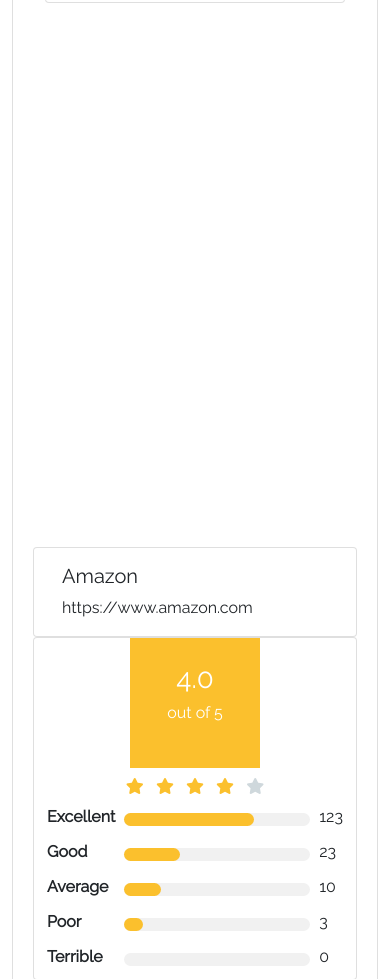
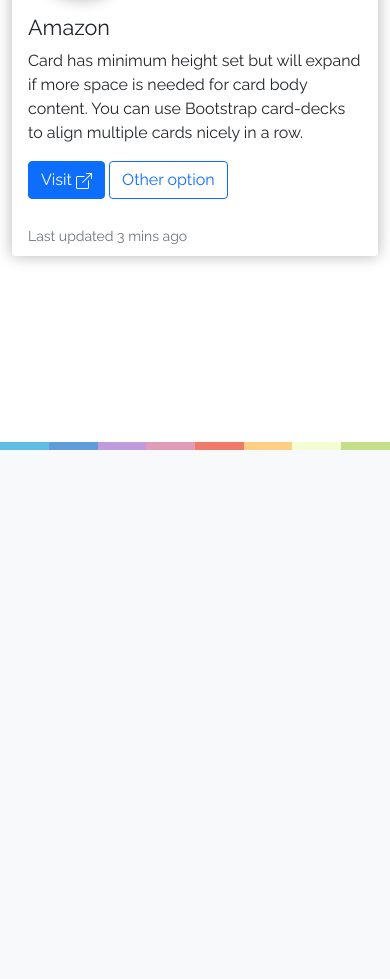
Before and after one commit to konradjoz/ReviewX, a FastAPI app: page /merchants in a window 390 px wide. Shown: the part 394-1373 px from the top of the page. After the commit the page ends 844 px from the top, so only its background shows below. Run offline with FastAPI, Linux system fonts and the light colour scheme; some libraries are stand-ins or nearby versions.

Commit message:
Bootstrap Updates

```diff
--- a/main.py
+++ b/main.py
@@ -10,7 +10,8 @@
 from mongoengine import connect
 from starlette.exceptions import HTTPException as StarletteHTTPException
 
-from api.main import router
+from api.main import router as api_router
+from user.main import router as user_router
 from models import *
 from user.models import User
 
@@ -27,7 +28,8 @@
 
 templates = Jinja2Templates(directory="templates")
 
-app.include_router(router)
+app.include_router(api_router, prefix="/api")
+app.include_router(user_router, prefix="/user")
 
 
 @app.get("/", response_class=RedirectResponse)
--- a/static/css/merchants.css
+++ b/static/css/merchants.css
@@ -1,4 +1,44 @@
-#merchant_card {
-    border-radius: 0;
-    border: None;
+.card-custom {
+  overflow: hidden;
+  min-height: 450px;
+  box-shadow: 0 0 15px rgba(10, 10, 10, 0.3);
 }
+
+.card-custom-img {
+  height: 200px;
+  min-height: 200px;
+  background-repeat: no-repeat;
+  background-size: cover;
+  background-position: center;
+  border-color: inherit;
+}
+
+/* First border-left-width setting is a fallback */
+.card-custom-img::after {
+  position: absolute;
+  content: '';
+  top: 161px;
+  left: 0;
+  width: 0;
+  height: 0;
+  border-style: solid;
+  border-top-width: 40px;
+  border-right-width: 0;
+  border-bottom-width: 0;
+  border-left-width: 545px;
+  border-left-width: calc(575px - 5vw);
+  border-top-color: transparent;
+  border-right-color: transparent;
+  border-bottom-color: transparent;
+  border-left-color: inherit;
+}
+
+.card-custom-avatar img {
+  border-radius: 50%;
+  box-shadow: 0 0 15px rgba(10, 10, 10, 0.3);
+  position: absolute;
+  top: 100px;
+  left: 1.25rem;
+  width: 100px;
+  height: 100px;
+}
--- a/templates/merchants.html
+++ b/templates/merchants.html
@@ -9,7 +9,51 @@
 {% block content %}
 
 <div class="container-xxl">
-    {{ merchant_card("Amazon", "https://www.amazon.com") }}
+    <div class="row py-5">
+        <div class="col-md-12 text-center">
+            <h1>Merchants</h1>
+
+        </div>
+    </div>
+    <div class="row">
+        <div class="col-lg-3">
+            <div class="card card-custom bg-white border-white border-0 rounded-5" style="background-color: yellow;">
+                <div class="card-custom-img"
+                     style="background-image: url(http://res.cloudinary.com/d3/image/upload/c_scale,q_auto:good,w_1110/trianglify-v1-cs85g_cc5d2i.jpg);"></div>
+                <div class="card-custom-avatar">
+                    <img class="img-fluid py-4" src="../../static/img/merchant_icon.svg" alt="Avatar"/>
+                </div>
+                <div class="card-body" style="overflow-y: auto">
+                    <h4 class="card-title">Amazon</h4>
+                    <p class="card-text">Card has minimum height set but will expand if more space is needed for card
+                        body content. You can use Bootstrap <a
+                                href="https://getbootstrap.com/docs/4.0/components/card/#card-decks" target="_blank">card-decks</a>
+                        to align multiple cards nicely in a row.</p>
+                    <a href="#" class="btn btn-primary">Visit <svg xmlns="http://www.w3.org/2000/svg" width="16" height="16" fill="currentColor" class="bi bi-box-arrow-up-right" viewBox="0 0 16 16">
+  <path fill-rule="evenodd" d="M8.636 3.5a.5.5 0 0 0-.5-.5H1.5A1.5 1.5 0 0 0 0 4.5v10A1.5 1.5 0 0 0 1.5 16h10a1.5 1.5 0 0 0 1.5-1.5V7.864a.5.5 0 0 0-1 0V14.5a.5.5 0 0 1-.5.5h-10a.5.5 0 0 1-.5-.5v-10a.5.5 0 0 1 .5-.5h6.636a.5.5 0 0 0 .5-.5z"/>
+  <path fill-rule="evenodd" d="M16 .5a.5.5 0 0 0-.5-.5h-5a.5.5 0 0 0 0 1h3.793L6.146 9.146a.5.5 0 1 0 .708.708L15 1.707V5.5a.5.5 0 0 0 1 0v-5z"/>
+</svg></a>
+                    <i class="bi bi-box-arrow-up-right"></i>
+
+                    <a href="#" class="btn btn-outline-primary">Other option</a>
+                </div>
+                <div class="card-footer" style="background: inherit; border-color: inherit;">
+                    <small class="text-muted">Last updated 3 mins ago</small>
+                </div>
+            </div>
+        </div>
+        <div class="col-lg-3">
+
+        </div>
+        <div class="col-lg-3">
+
+        </div>
+        <div class="col-lg-3">
+
+        </div>
+    </div>
 </div>
 
+<!-- {{ merchant_card("Amazon", "https://www.amazon.com") }} -->
+
 {% endblock %}
--- a/templates/register.html
+++ b/templates/register.html
@@ -6,8 +6,8 @@
 
 {% block content %}
 <section class="">
-    <div class="container-xxl my-4">
-        <div class="row d-flex">
+    <div class="container-xxl">
+        <div class="row d-flex py-5">
             <div class="col-lg-12">
                 <div class="card text-black">
                     <div class="card-body p-md-1">
--- a/user/main.py
+++ b/user/main.py
@@ -2,14 +2,18 @@
 
 from fastapi import APIRouter
 from fastapi.responses import HTMLResponse
+from starlette.requests import Request
+from starlette.templating import Jinja2Templates
 
 from user.models import User
 
-router = APIRouter(prefix='/user')
+router = APIRouter()
 
+templates = Jinja2Templates(directory="templates")
 
 @router.get("/{username}", response_class=HTMLResponse)
 async def user_profile(username: str, request: Request):
+    print("rgnoue")
     if User.objects(username=username).count() == 1:
         users = User.objects.get(username=username)
         return templates.TemplateResponse("test.html", {"request": request, "user": users})
```
